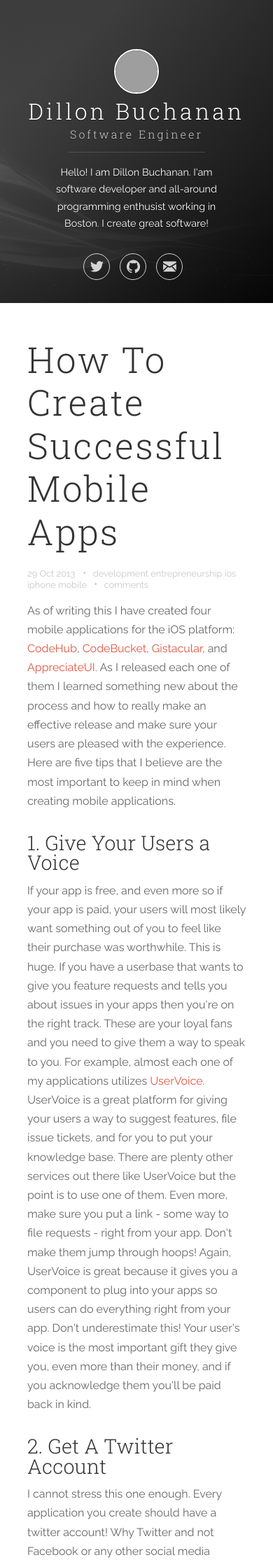
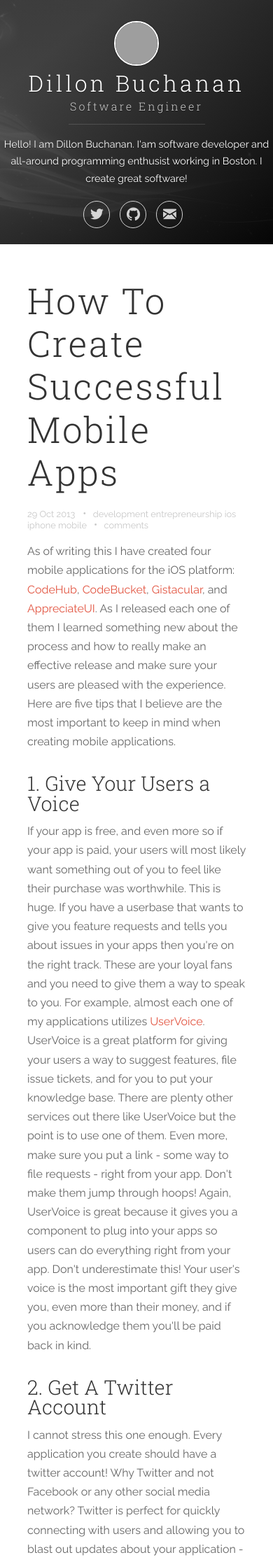
Before and after one commit to thedillonb/thedillonb.github.io, a Jekyll site: the page built from index.html, in a window 390 px wide. Shown: the top 2232 px of the page at 70% size. Built offline with Jekyll 4.4.1, drawn with Linux system fonts in a browser that asks for light colours; Markdown is read by kramdown in place of the engine named in the settings; the list of posts is cut into pages by our own code; comment, search, counter and statistics services are not loaded; grey boxes are pictures that could not be loaded.

Commit message:
Adjustment to stylesheet

```diff
--- a/assets/css/uno.css
+++ b/assets/css/uno.css
@@ -1617,19 +1617,19 @@
       background-position: center center; }
       .panel-cover.panel-cover--collapsed .panel-main__inner {
         display: block;
-        padding: 70px 0 30px 0; }
+        padding: 30px 0 20px 0; }
       .panel-cover.panel-cover--collapsed .panel-cover__logo {
         width: 60px;
         border-width: 2px; }
       .panel-cover.panel-cover--collapsed .panel-cover__description {
-        margin: 0 4em;
-      }
+         }
       .panel-cover.panel-cover--collapsed .panel-cover__divider {
+
         margin: 1em auto; }
 
   .navigation-wrapper {
     width: 100%;
-    padding: 20px 0 0 0; }
+    padding: 10px 0 0 0; }
     .navigation-wrapper.visible {
       display: block; }
 
```
